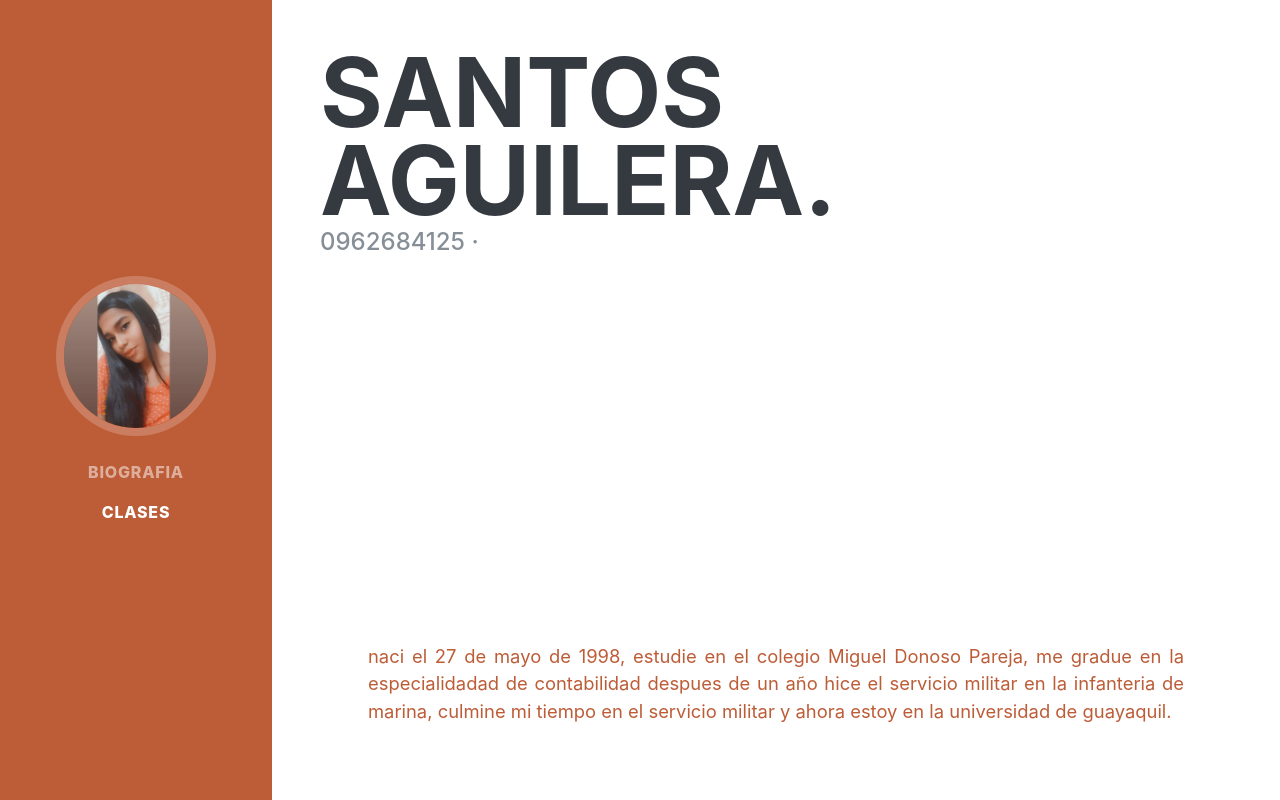
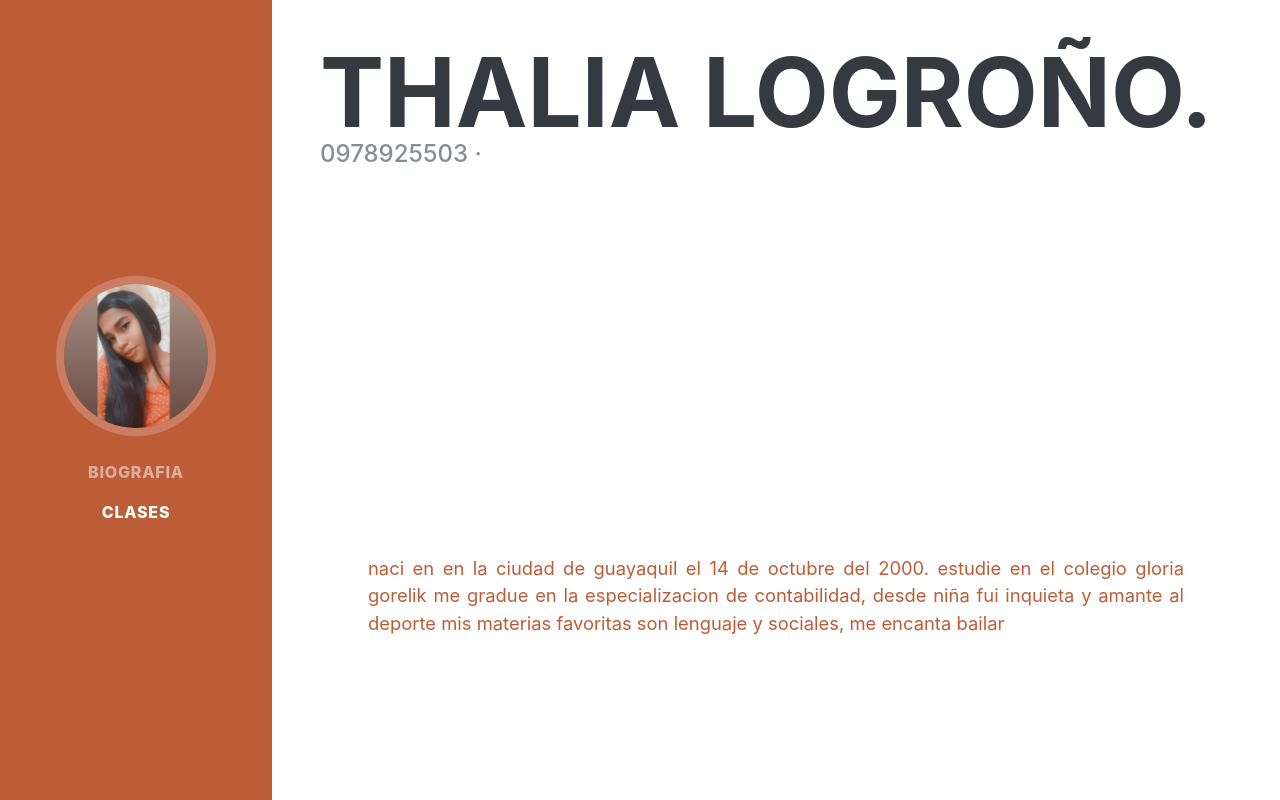
Before and after one commit to thalialm/thalia, a plain HTML site: page index.html in a window 1280 px wide. Shown: the top 800 px of the page. Drawn offline with Linux system fonts and the light colour scheme; a web font is replaced by a local one.

Commit message:
Update index.html

```diff
--- a/index.html
+++ b/index.html
@@ -51,14 +51,14 @@
 
     <section class="resume-section p-3 p-lg-5 d-flex align-items-center" id="about">
       <div class="w-100">
-        <h1 class="mb-0">Santos Aguilera.
+        <h1 class="mb-0">Thalia Logroño.
         </h1>
-        <div class="subheading mb-5"> 0962684125 ·
-          <a href="mailto:name@email.com"santos.aguilera@ug.edu.ec.com</a>
+        <div class="subheading mb-5"> 0978925503 ·
+          <a href="mailto:name@email.com"thalia.logronom@ug.edu.ec.com</a>
         </div>
         <section class="resume-section p-3 p-lg-5 d-flex align-items-center">
           <div class="w-100">
-        <p class="lead mb-5" ALIGN="justify">naci el 27 de mayo de 1998, estudie en el colegio Miguel Donoso Pareja, me gradue en la especialidadad de contabilidad despues de un año hice el servicio militar en la infanteria de marina, culmine mi tiempo en el servicio militar y ahora estoy en la universidad de guayaquil.<br>
+        <p class="lead mb-5" ALIGN="justify">naci en en la ciudad de guayaquil el 14 de octubre del  2000. estudie en el colegio gloria gorelik me gradue en la especializacion de contabilidad, desde niña fui inquieta y amante al deporte mis materias favoritas son lenguaje y sociales, me encanta bailar<br>
         </p>
       </div>
     </section>
```
